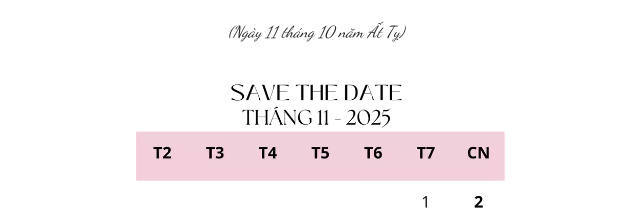
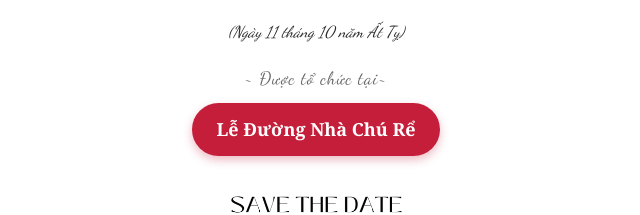
Before and after one commit to namnvhustsoict/congthowedding, a plain HTML site: page index.html in a window 1280 px wide. Shown: the part 2790-3005 px from the top of the page, without its empty margins (324-964 px from the left). Drawn offline with nearby package versions, Linux system fonts and the light colour scheme.

```diff
--- a/index.html
+++ b/index.html
@@ -1889,6 +1889,8 @@
                 <div style="width: 60px; height: 2px; margin: 15px auto 10px;"></div>
                 <div style="font-family: 'Dancing Script', cursive; font-size: 16px; font-style: italic; color: #272727; margin-top: 8px;">(Ngày 11 tháng 10 năm Ất Tỵ)</div>
 
+                <div style="font-family: 'Dancing Script', cursive; font-size: 18px; color: #666; margin-bottom: 10px;  margin-top: 20px; letter-spacing: 1px;">~ Được tổ chức tại~</div>
+                    <a href="https://maps.app.goo.gl/SsseZzxz9bnVSQXJ9?g_st=ipc" target="_blank" style="display: inline-block; background: #c41e3a; color: #fff; padding: 12px 24px; border-radius: 50px; text-decoration: none; font-family: 'Georgia', serif; font-size: 18px; font-weight: 600; transition: background 0.3s; box-shadow: 0 4px 10px rgba(196, 30, 58, 0.3);" onmouseover="this.style.background='#a01830'" onmouseout="this.style.background='#c41e3a'">Lễ Đường Nhà Chú Rể</a>
 
 
                 <!-- calendar -->
```
